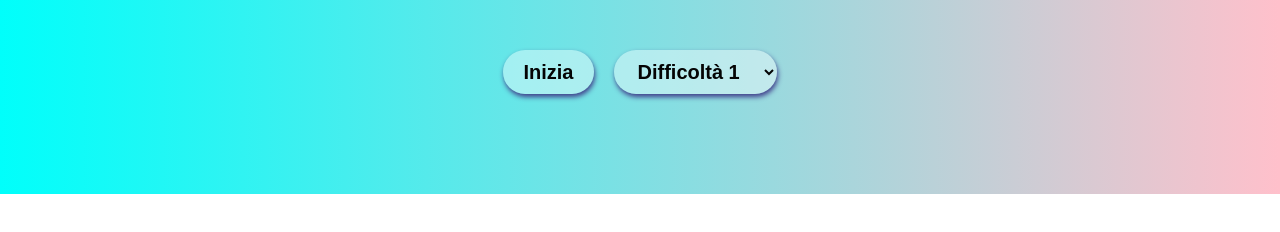
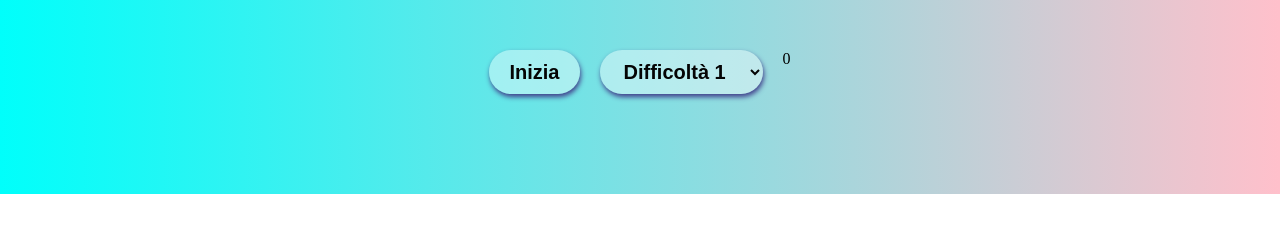
Before and after one commit to S1nghAmandeep/js-campominato-dom, a plain HTML site: page index.html in a window 1280 px wide. Drawn offline with Linux system fonts and the light colour scheme.

Commit message:
added-span-tag-for-score

```diff
--- a/index.html
+++ b/index.html
@@ -15,6 +15,7 @@
                 <option value="1">Difficoltà 2</option>
                 <option value="2">Difficoltà 3</option>
             </select>
+            <span id="score">0</span>
         </header>
 
         <main class="container">
```
